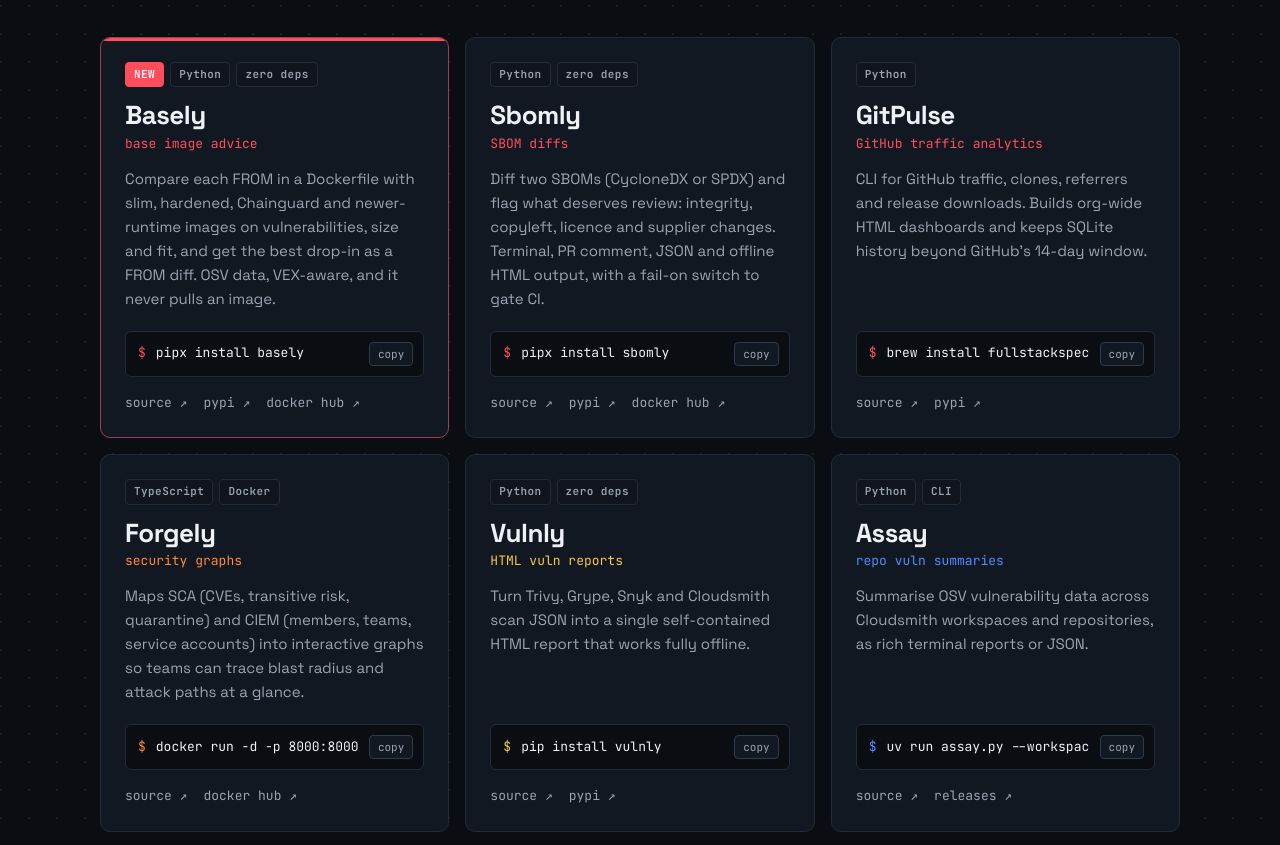
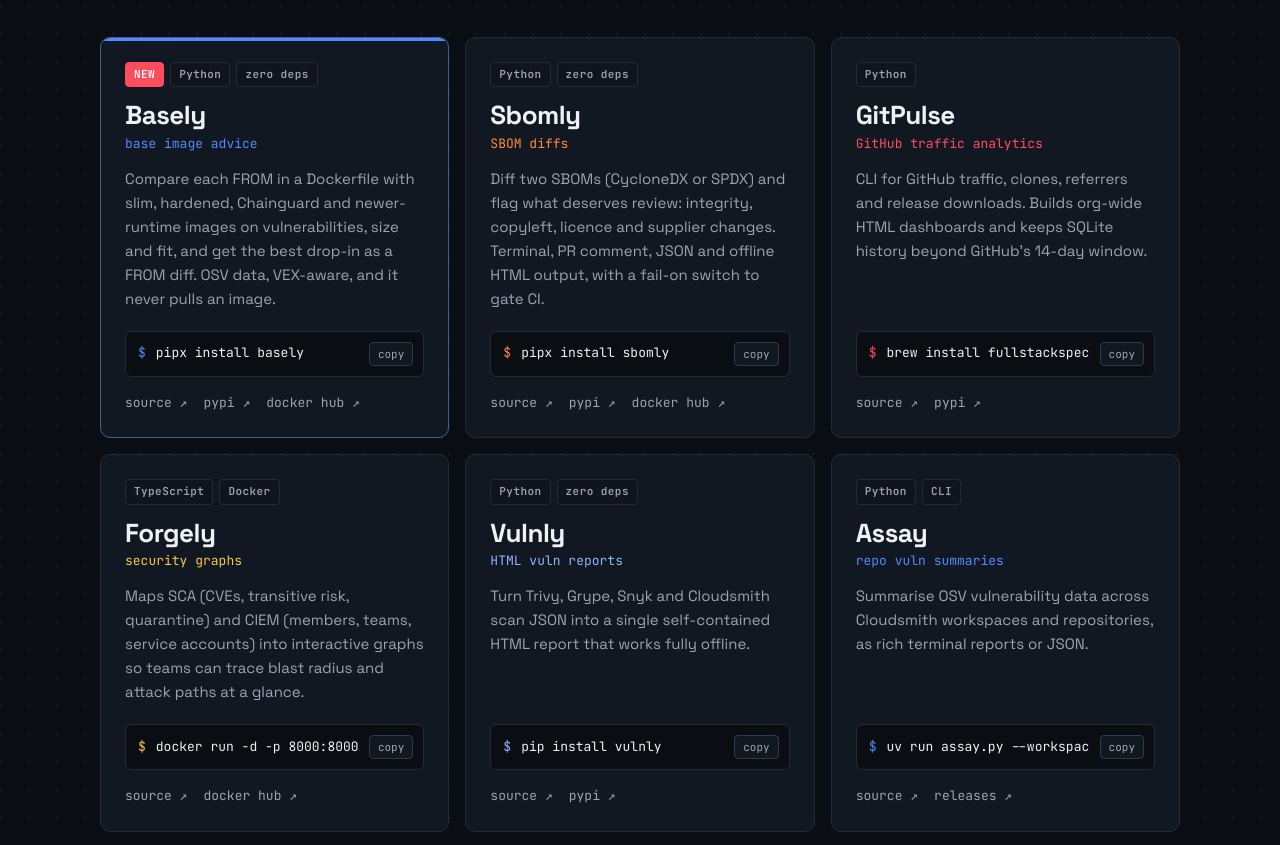
Before and after one commit to fullstackspectrum/fullstackspectrum-website, a plain HTML site: page index.html in a window 1280 px wide. Shown: the part 1031-1876 px from the top of the page. Drawn offline with Linux system fonts and the light colour scheme; no server answers.

Commit message:
Shuffle project card accents on each visit
Cards no longer carry a fixed --accent, so a new card doesn't inherit
whatever colour the card it was copied from had. main.js shuffles the
five spectrum colours once per page load and deals them out in order
across the visible cards, again after filtering, so neighbours never
match and red appears at most twice. The featured card's border now
follows its accent instead of being fixed to red.

Co-Authored-By: Claude Opus 5.5 <noreply@anthropic.com>

```diff
--- a/assets/css/style.css
+++ b/assets/css/style.css
@@ -226,7 +226,7 @@ code, pre, kbd { font-family: var(--font-mono); }
 .card:hover::after { opacity: 1; }
 .card[hidden] { display: none; }
 
-.card--featured { border-color: color-mix(in srgb, var(--red) 55%, var(--line)); }
+.card--featured { border-color: color-mix(in srgb, var(--accent) 55%, var(--line)); }
 .card--featured::before { transform: scaleX(1); }
 
 .card-top { display: flex; align-items: center; justify-content: space-between; gap: 12px; margin-bottom: 14px; }
--- a/assets/js/main.js
+++ b/assets/js/main.js
@@ -40,6 +40,22 @@
     });
   });
 
+  // Project card accents: the spectrum, shuffled on each visit and dealt out
+  // in that order. Cycling one shuffled order keeps neighbours apart (beside
+  // and below, in a three-column grid) and red to at most two cards.
+  var accents = ["var(--blue)", "var(--blue-soft)", "var(--yellow)", "var(--orange)", "var(--red)"];
+  for (var i = accents.length - 1; i > 0; i--) {
+    var j = Math.floor(Math.random() * (i + 1));
+    var swap = accents[i]; accents[i] = accents[j]; accents[j] = swap;
+  }
+  var paintCards = function () {
+    var n = 0;
+    document.querySelectorAll(".projects .card").forEach(function (card) {
+      if (!card.hidden) card.style.setProperty("--accent", accents[n++ % accents.length]);
+    });
+  };
+  paintCards();
+
   // Project filters
   var filters = document.querySelectorAll(".filter");
   filters.forEach(function (f) {
@@ -50,6 +66,7 @@
         var tags = (card.dataset.tags || "").split(" ");
         card.hidden = want !== "all" && tags.indexOf(want) === -1;
       });
+      paintCards();
     });
   });
 
--- a/index.html
+++ b/index.html
@@ -124,7 +124,7 @@
 
       <div class="projects">
 
-        <article class="card card--featured reveal" style="--accent: var(--red)" data-tags="security" data-repo="basely">
+        <article class="card card--featured reveal" data-tags="security" data-repo="basely">
           <div class="card-top">
             <div class="card-tags"><span class="tag tag--new">NEW</span><span class="tag">Python</span><span class="tag">zero deps</span></div>
             <span class="stars" data-stars></span>
@@ -136,7 +136,7 @@
           <div class="card-links"><a href="https://github.com/fullstackspectrum/basely" target="_blank" rel="noopener">source ↗</a><a href="https://pypi.org/project/basely/" target="_blank" rel="noopener">pypi ↗</a><a href="https://hub.docker.com/r/fullstackspectrum/basely" target="_blank" rel="noopener">docker hub ↗</a></div>
         </article>
 
-        <article class="card reveal" style="--accent: var(--red)" data-tags="security" data-repo="sbomly">
+        <article class="card reveal" data-tags="security" data-repo="sbomly">
           <div class="card-top">
             <div class="card-tags"><span class="tag">Python</span><span class="tag">zero deps</span></div>
             <span class="stars" data-stars></span>
@@ -148,7 +148,7 @@
           <div class="card-links"><a href="https://github.com/fullstackspectrum/sbomly" target="_blank" rel="noopener">source ↗</a><a href="https://pypi.org/project/sbomly/" target="_blank" rel="noopener">pypi ↗</a><a href="https://hub.docker.com/r/fullstackspectrum/sbomly" target="_blank" rel="noopener">docker hub ↗</a></div>
         </article>
 
-        <article class="card reveal" style="--accent: var(--red)" data-tags="analytics" data-repo="gitpulse">
+        <article class="card reveal" data-tags="analytics" data-repo="gitpulse">
           <div class="card-top">
             <div class="card-tags"><span class="tag">Python</span></div>
             <span class="stars" data-stars></span>
@@ -160,7 +160,7 @@
           <div class="card-links"><a href="https://github.com/fullstackspectrum/gitpulse" target="_blank" rel="noopener">source ↗</a><a href="https://pypi.org/project/gitpulse-analytics/" target="_blank" rel="noopener">pypi ↗</a></div>
         </article>
 
-        <article class="card reveal" style="--accent: var(--orange)" data-tags="security cloudsmith" data-repo="Forgely">
+        <article class="card reveal" data-tags="security cloudsmith" data-repo="Forgely">
           <div class="card-top">
             <div class="card-tags"><span class="tag">TypeScript</span><span class="tag">Docker</span></div>
             <span class="stars" data-stars></span>
@@ -172,7 +172,7 @@
           <div class="card-links"><a href="https://github.com/fullstackspectrum/Forgely" target="_blank" rel="noopener">source ↗</a><a href="https://hub.docker.com/r/fullstackspectrum/forgely" target="_blank" rel="noopener">docker hub ↗</a></div>
         </article>
 
-        <article class="card reveal" style="--accent: var(--yellow)" data-tags="security" data-repo="Vulnly">
+        <article class="card reveal" data-tags="security" data-repo="Vulnly">
           <div class="card-top">
             <div class="card-tags"><span class="tag">Python</span><span class="tag">zero deps</span></div>
             <span class="stars" data-stars></span>
@@ -184,7 +184,7 @@
           <div class="card-links"><a href="https://github.com/fullstackspectrum/Vulnly" target="_blank" rel="noopener">source ↗</a><a href="https://pypi.org/project/vulnly/" target="_blank" rel="noopener">pypi ↗</a></div>
         </article>
 
-        <article class="card reveal" style="--accent: var(--blue)" data-tags="security cloudsmith" data-repo="Assay">
+        <article class="card reveal" data-tags="security cloudsmith" data-repo="Assay">
           <div class="card-top">
             <div class="card-tags"><span class="tag">Python</span><span class="tag">CLI</span></div>
             <span class="stars" data-stars></span>
@@ -196,7 +196,7 @@
           <div class="card-links"><a href="https://github.com/fullstackspectrum/Assay" target="_blank" rel="noopener">source ↗</a><a href="https://github.com/fullstackspectrum/Assay/releases/latest" target="_blank" rel="noopener">releases ↗</a></div>
         </article>
 
-        <article class="card reveal" style="--accent: var(--blue-soft)" data-tags="analytics cloudsmith" data-repo="policy-insights">
+        <article class="card reveal" data-tags="analytics cloudsmith" data-repo="policy-insights">
           <div class="card-top">
             <div class="card-tags"><span class="tag">Python</span><span class="tag">CLI</span></div>
             <span class="stars" data-stars></span>
```
